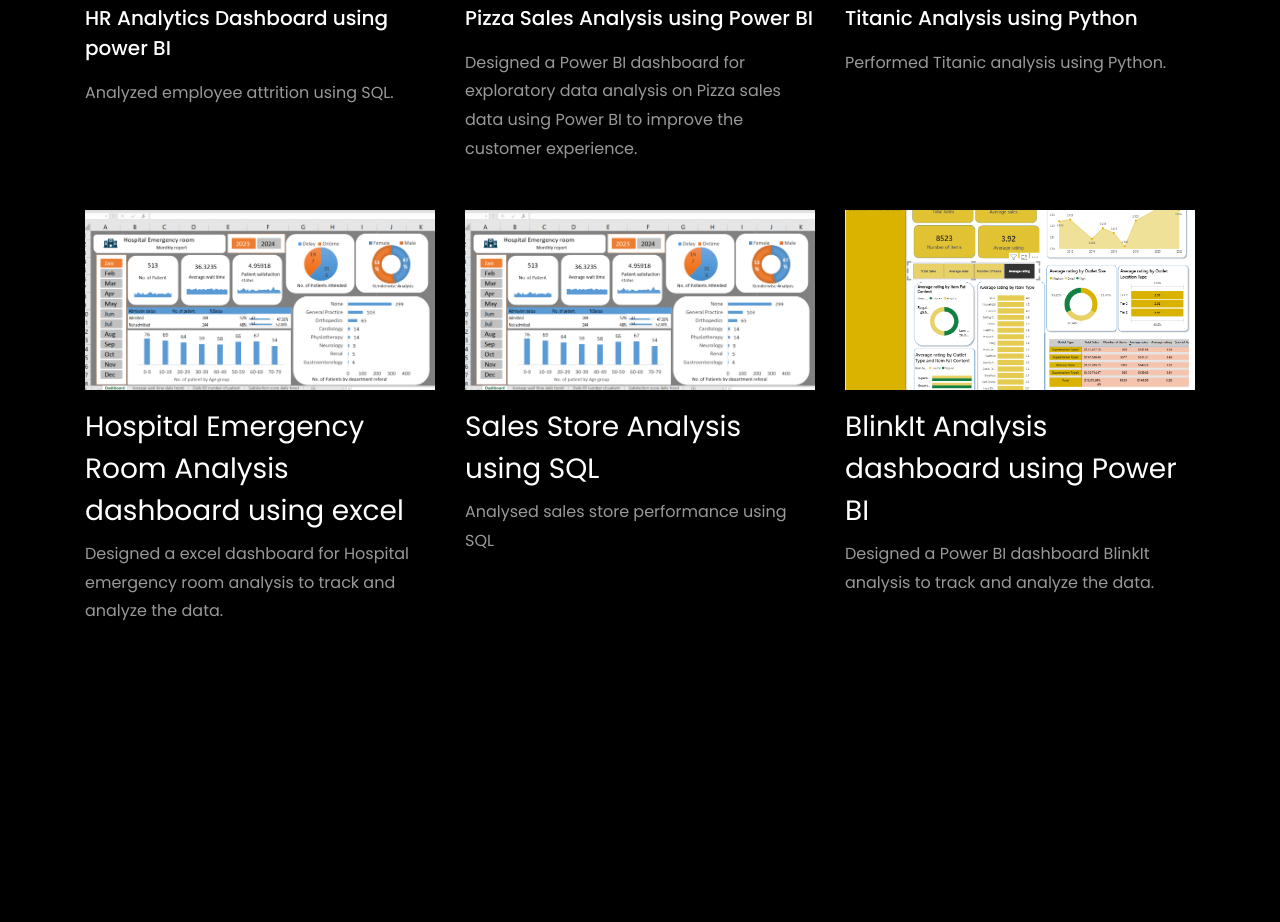
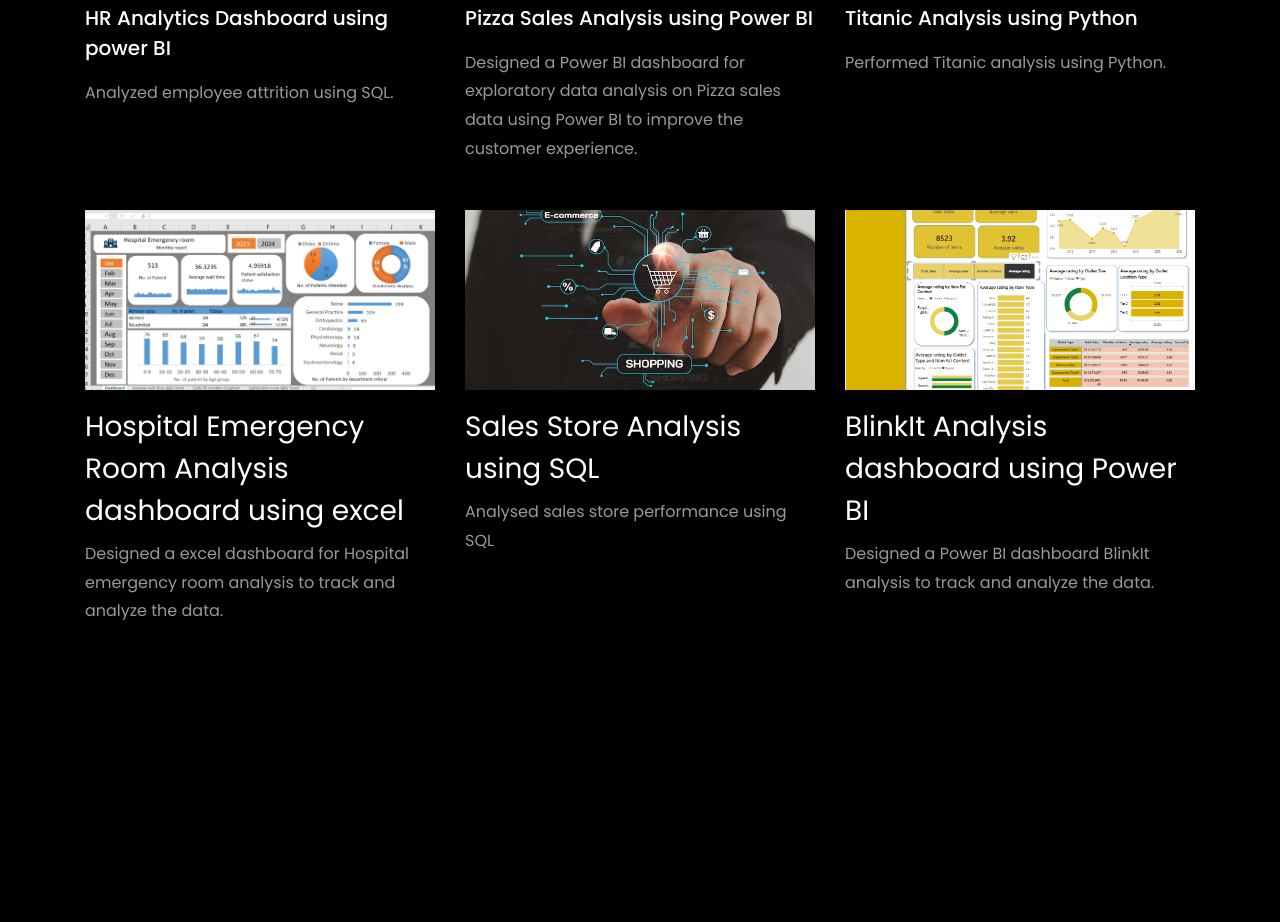
Before and after one commit to Malashree1994/Malashree.Ingle.github.io, a plain HTML site: page index.html in a window 1280 px wide. Shown: the part 3858-4780 px from the top of the page. Drawn offline with Linux system fonts and the light colour scheme; files whose address does not match are found by name.

Commit message:
Update index.html

```diff
--- a/index.html
+++ b/index.html
@@ -449,7 +449,7 @@
           </div>
 			<div class="col-md-4 d-flex ftco-animate">
           	<div class="blog-entry">
-              <a href="https://github.com/Malashree1994/Sales-store-Analysis/tree/main" class="block-20 zoom-effect" style="background-image: url('images/proj_3.png');">
+              <a href="https://github.com/Malashree1994/Sales-store-Analysis/tree/main" class="block-20 zoom-effect" style="background-image: url('images/SalesStoreAnalysis.jpeg');">
               </a>
               <div class="text mt-3 float-right d-block">
 
```
